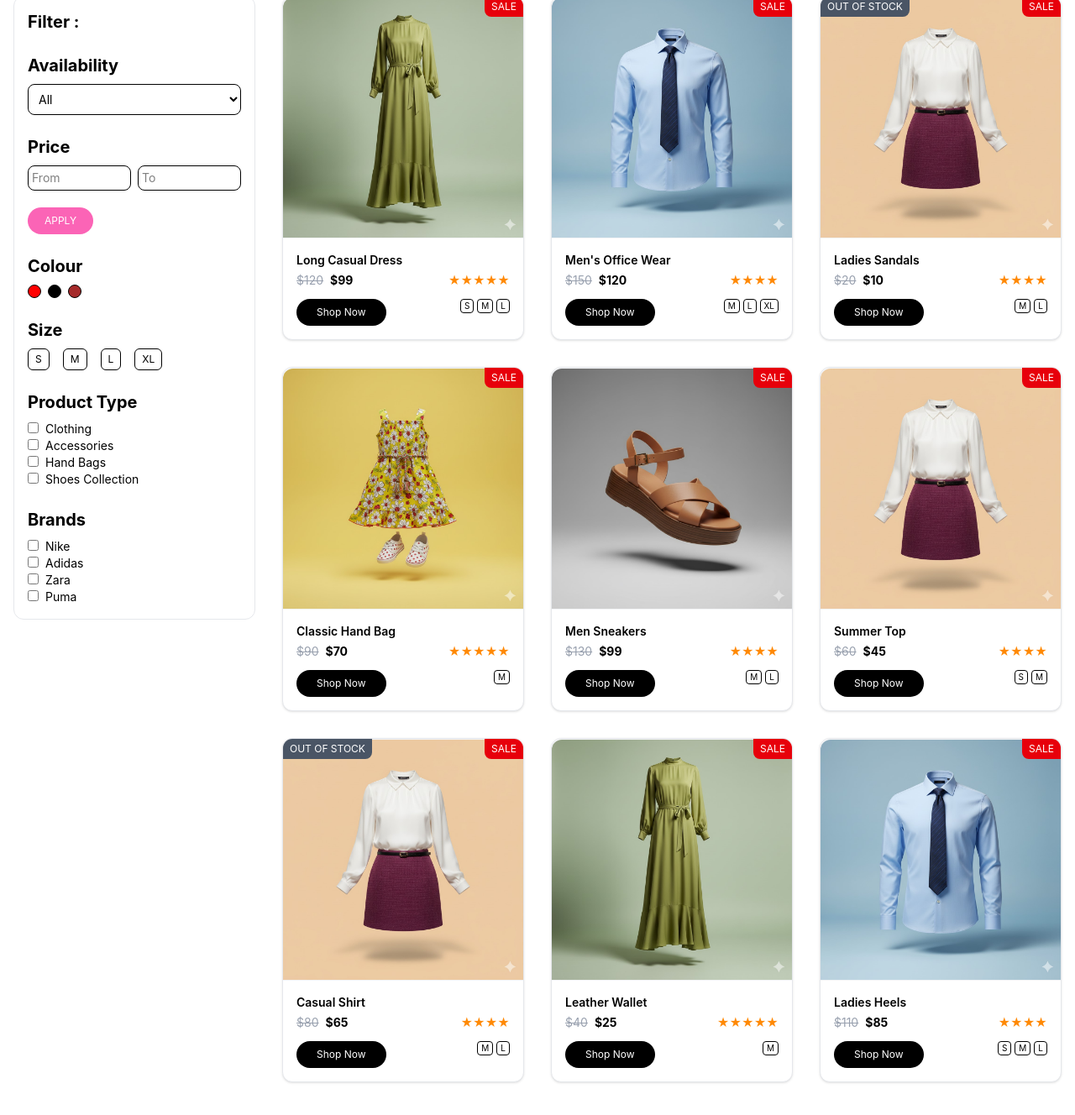
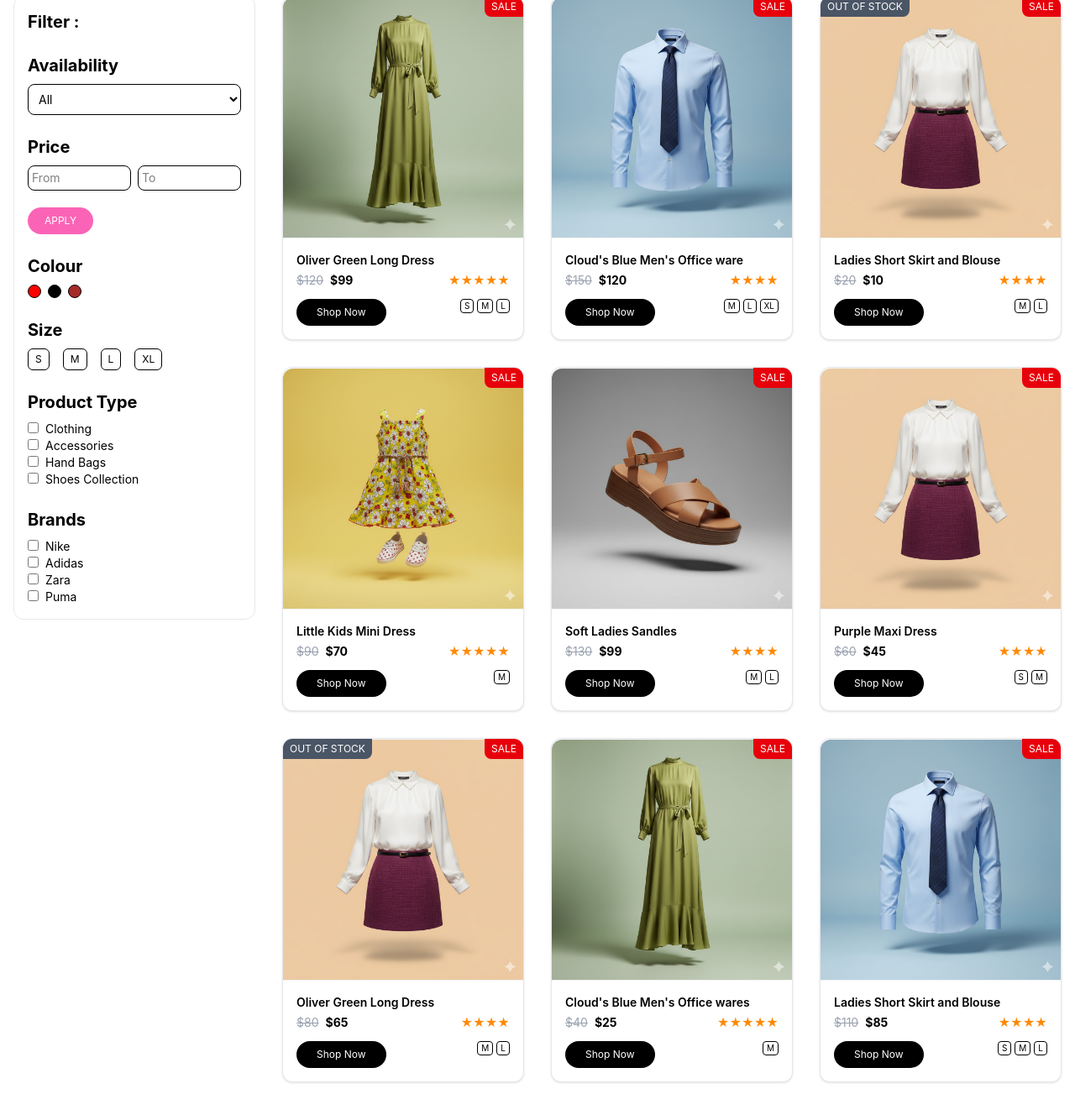
Before and after one commit to supunyasanthaofficial/Cotton, a React (Vite) app: page /new-arrivals in a window 1280 px wide. Shown: the part 2020-3348 px from the top of the page at 84% size. Built offline with nearby package versions, Linux system fonts and the light colour scheme.

Commit message:
change Products Names

```diff
--- a/src/components/NewArrivalsSection.jsx
+++ b/src/components/NewArrivalsSection.jsx
@@ -7,7 +7,7 @@ import NA5 from "../assets/images/NA5.png";
 
 const products = [
   {
-    title: "Long Casual Dress",
+    title: "Oliver Green Long Dress",
     image: NA1,
     oldPrice: 120,
     price: 99,
@@ -19,7 +19,7 @@ const products = [
     inStock: true,
   },
   {
-    title: "Men's Office Wear",
+    title: "Cloud's Blue Men's Office ware",
     image: NA2,
     oldPrice: 150,
     price: 120,
@@ -31,7 +31,7 @@ const products = [
     inStock: true,
   },
   {
-    title: "Ladies Sandals",
+    title: "Ladies Short Skirt and Blouse",
     image: NA3,
     oldPrice: 20,
     price: 10,
@@ -43,7 +43,7 @@ const products = [
     inStock: false,
   },
   {
-    title: "Classic Hand Bag",
+    title: "Little Kids Mini Dress",
     image: NA4,
     oldPrice: 90,
     price: 70,
@@ -55,7 +55,7 @@ const products = [
     inStock: true,
   },
   {
-    title: "Men Sneakers",
+    title: "Soft Ladies Sandles",
     image: NA5,
     oldPrice: 130,
     price: 99,
@@ -67,7 +67,7 @@ const products = [
     inStock: true,
   },
   {
-    title: "Summer Top",
+    title: "Purple Maxi Dress",
     image: NA3,
     oldPrice: 60,
     price: 45,
@@ -79,7 +79,7 @@ const products = [
     inStock: true,
   },
   {
-    title: "Casual Shirt",
+    title: "Oliver Green Long Dress",
     image: NA3,
     oldPrice: 80,
     price: 65,
@@ -91,7 +91,7 @@ const products = [
     inStock: false,
   },
   {
-    title: "Leather Wallet",
+    title: "Cloud's Blue Men's Office wares",
     image: NA1,
     oldPrice: 40,
     price: 25,
@@ -103,7 +103,7 @@ const products = [
     inStock: true,
   },
   {
-    title: "Ladies Heels",
+    title: "Ladies Short Skirt and Blouse",
     image: NA2,
     oldPrice: 110,
     price: 85,
```
